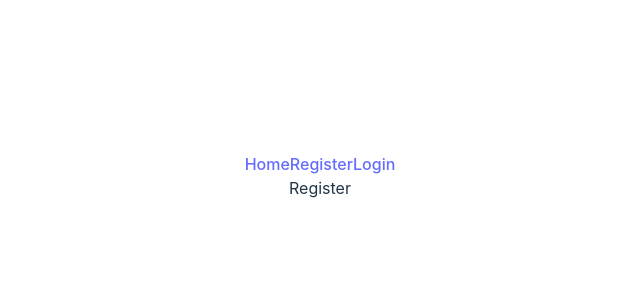
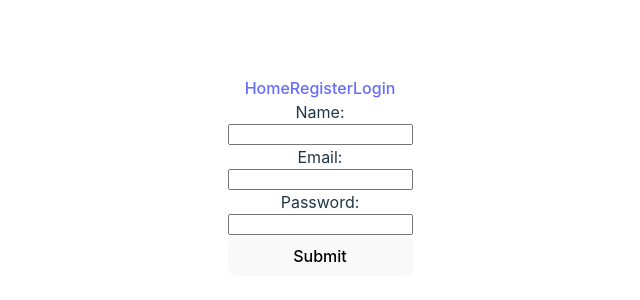
Before and after one commit to RomaSamkov/mern-auth, a React (Vite) app in the folder client/: page /register in a window 1280 px wide. Shown: the part 224-524 px from the top of the page, without its empty margins (320-960 px from the left). Built offline with nearby package versions, Linux system fonts and the light colour scheme.

Commit message:
add form

```diff
--- a/client/src/pages/Register.jsx
+++ b/client/src/pages/Register.jsx
@@ -1,5 +1,46 @@
+import { useState } from "react";
+
 const Register = () => {
-  return <div>Register</div>;
+  const [data, setData] = useState({
+    name: "",
+    email: "",
+    password: "",
+  });
+
+  const onRegisterUser = (e) => {
+    e.preventDefault();
+  };
+  return (
+    <div>
+      <form onSubmit={onRegisterUser}>
+        <label htmlFor="username">Name:</label>
+        <input
+          type="text"
+          name="username"
+          id="username"
+          value={data.name}
+          onChange={(e) => setData({ ...data, name: e.target.value })}
+        />
+        <label htmlFor="email">Email:</label>
+        <input
+          type="email"
+          name="email"
+          id="email"
+          value={data.email}
+          onChange={(e) => setData({ ...data, email: e.target.value })}
+        />
+        <label htmlFor="password">Password:</label>
+        <input
+          type="password"
+          name="password"
+          id="password"
+          value={data.password}
+          onChange={(e) => setData({ ...data, password: e.target.value })}
+        />
+        <button type="submit">Submit</button>
+      </form>
+    </div>
+  );
 };
 
 export default Register;
```
